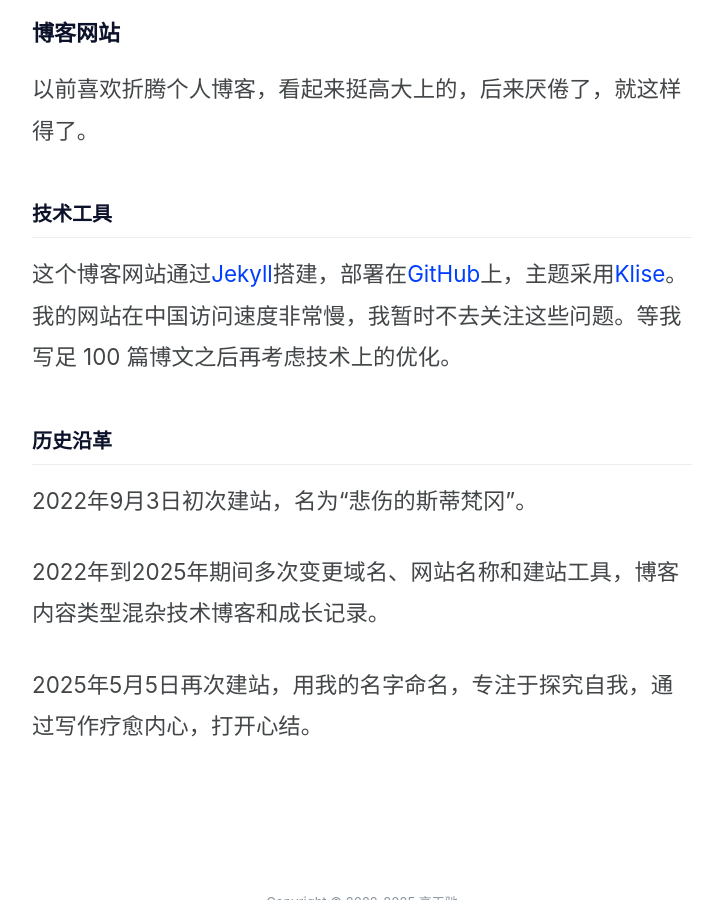
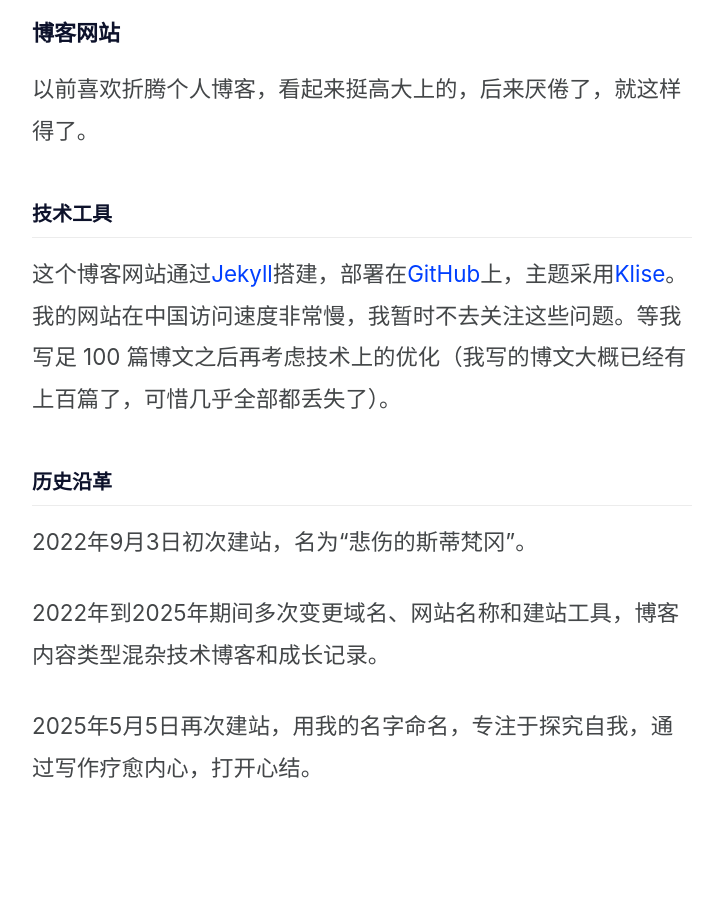
Before and after one commit to gaotianchi/gaotianchi.github.io, a Jekyll site: the page built from about.md, in a window 1280 px wide and 900 px high, scrolled down 2691 px. Shown: the whole window, without its empty margins (278-1001 px from the left). Built offline with Jekyll 4.4.1, drawn with Linux system fonts in a browser that asks for light colours.

Commit message:
vault backup: 2025-08-08 20:49:57

```diff
--- a/about.md
+++ b/about.md
@@ -74,7 +74,7 @@ title: 关于
 
 ### 技术工具
 
-这个博客网站通过[Jekyll](https://jekyllrb.com/)搭建，部署在[GitHub](https://github.com/)上，主题采用[Klise](https://github.com/piharpi/jekyll-klise)。我的网站在中国访问速度非常慢，我暂时不去关注这些问题。等我写足 100 篇博文之后再考虑技术上的优化。
+这个博客网站通过[Jekyll](https://jekyllrb.com/)搭建，部署在[GitHub](https://github.com/)上，主题采用[Klise](https://github.com/piharpi/jekyll-klise)。我的网站在中国访问速度非常慢，我暂时不去关注这些问题。等我写足 100 篇博文之后再考虑技术上的优化（我写的博文大概已经有上百篇了，可惜几乎全部都丢失了）。
 
 ### 历史沿革
 
```
Also changed, not shown: other parts of about.md (+1 -1 lines).
